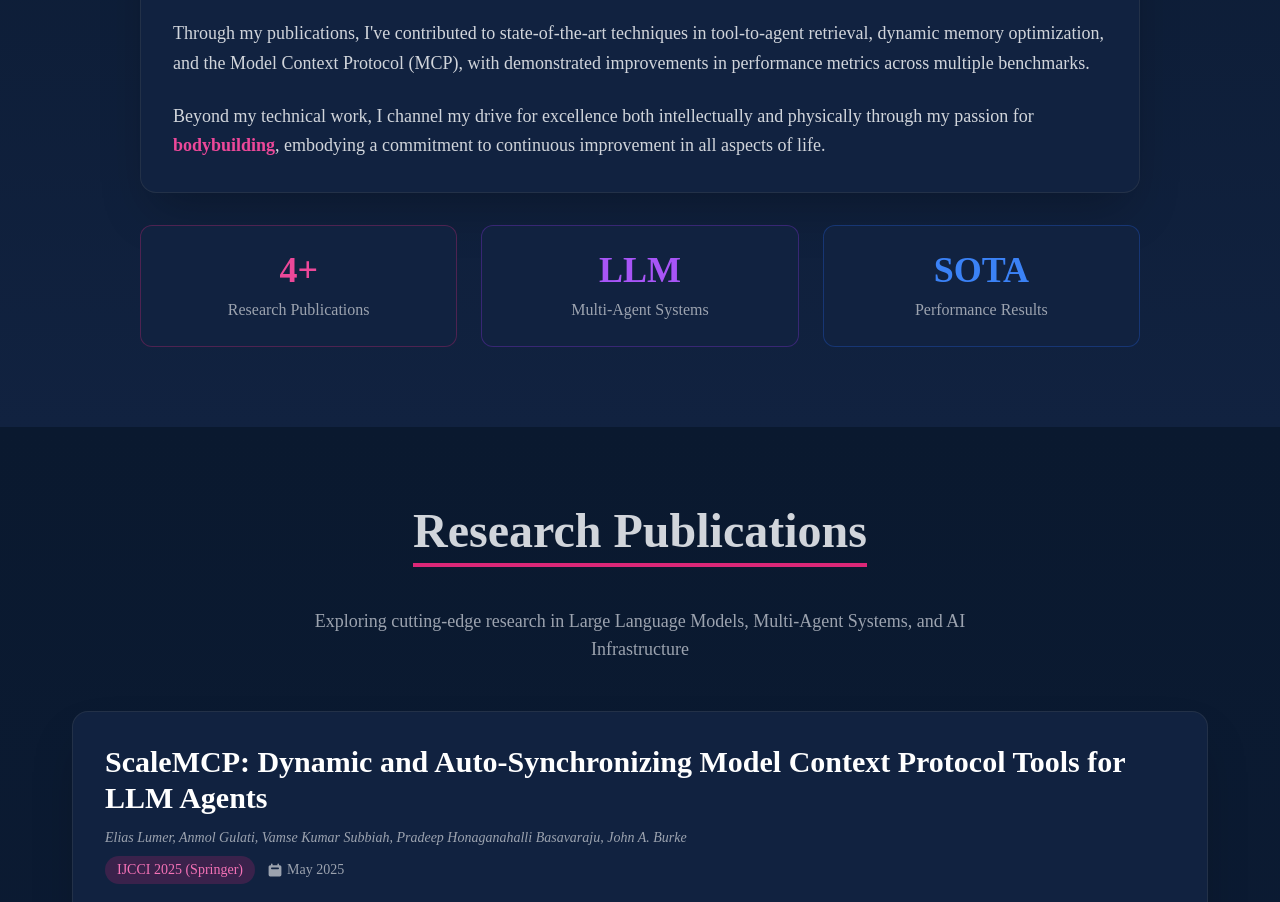
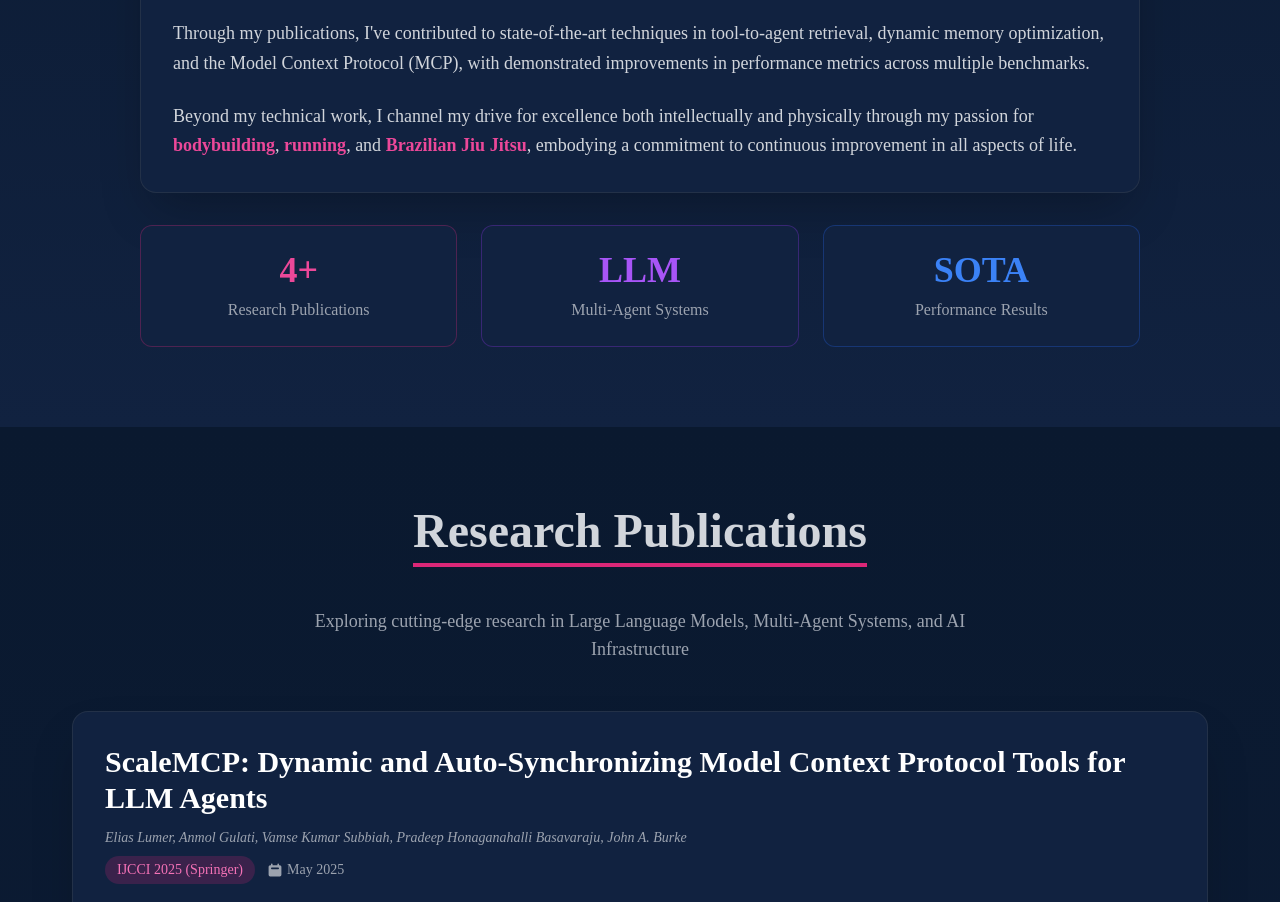
Before and after one commit to AnmolGulati6/page, a React (Create React App) app: page / in a window 1280 px wide. Shown: the part 1320-2222 px from the top of the page. Built offline with nearby package versions, Linux system fonts and the light colour scheme.

Commit message:
Update About.jsx

```diff
--- a/src/components/About.jsx
+++ b/src/components/About.jsx
@@ -45,7 +45,9 @@ const About = () => {
 
               <p className='text-lg text-gray-300 leading-relaxed'>
                 Beyond my technical work, I channel my drive for excellence both intellectually and physically through
-                my passion for <span className='text-pink-500 font-semibold'>bodybuilding</span>, embodying a commitment
+                my passion for <span className='text-pink-500 font-semibold'>bodybuilding</span>,
+                <span className='text-pink-500 font-semibold'> running</span>, and
+                <span className='text-pink-500 font-semibold'> Brazilian Jiu Jitsu</span>, embodying a commitment
                 to continuous improvement in all aspects of life.
               </p>
             </div>
```
